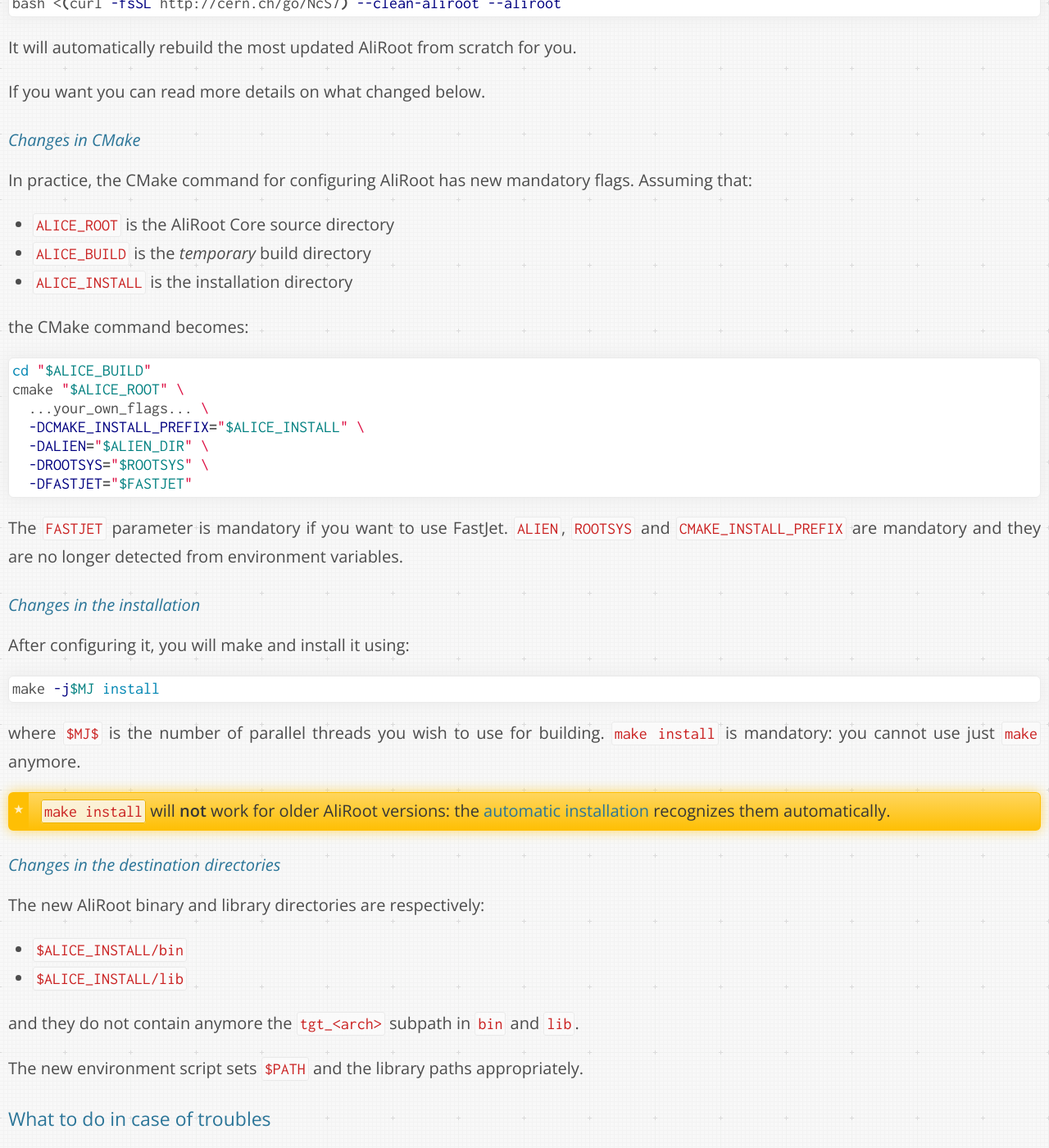
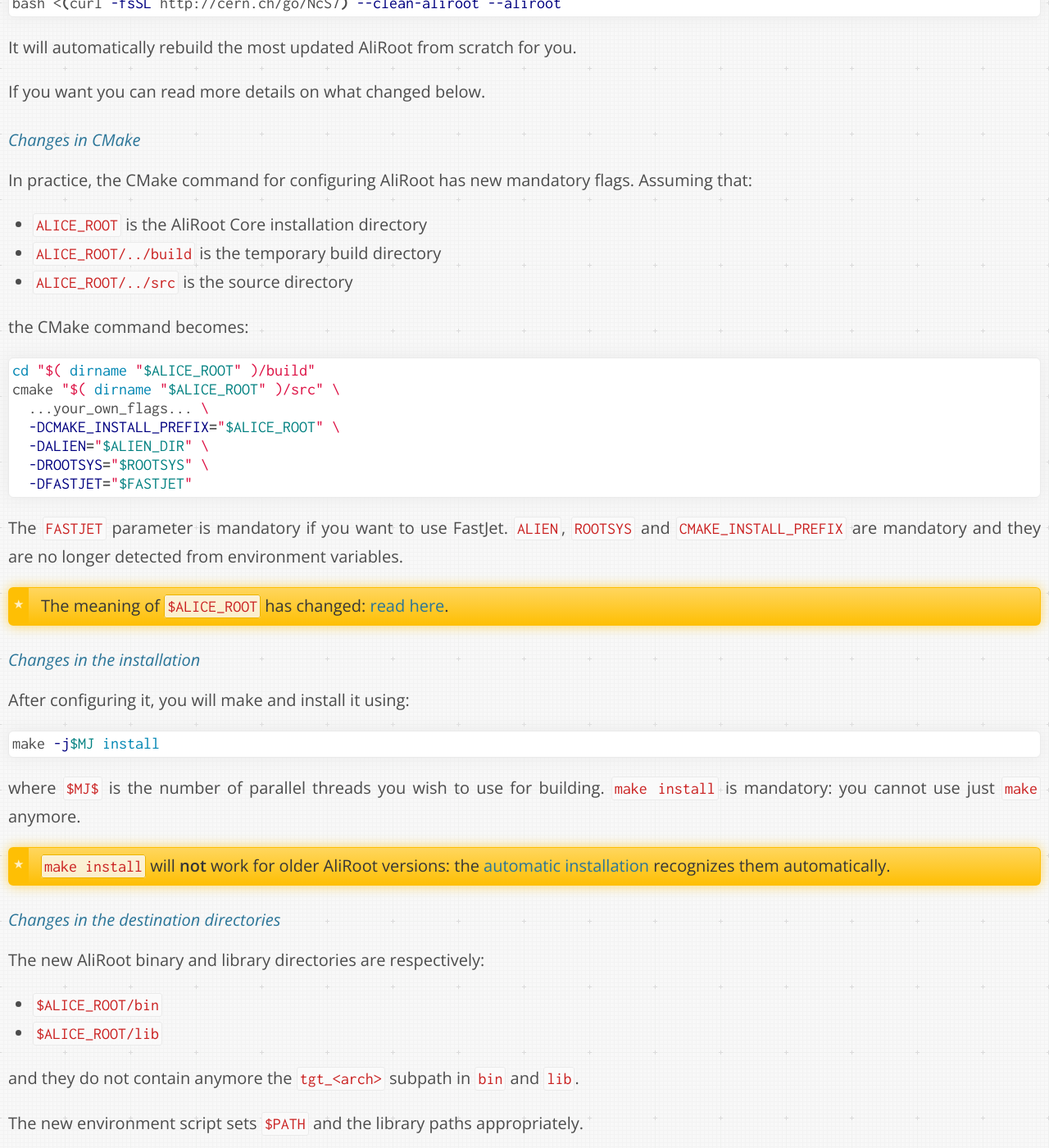
Before and after one commit to dberzano/dberzano.github.io, a Jekyll site: the page built from _posts/2014-12-15-aliroot-tuples-cmake.md, in a window 1280 px wide and 1400 px high, scrolled down 3517 px. Shown: the whole window at 82% size. Built offline with Jekyll 4.4.1, drawn with Linux system fonts in a browser that asks for light colours; Markdown is read by kramdown in place of the engine named in the settings.

Commit message:
Post: updated old post to new ALICE_ROOT meaning

````diff
--- a/_posts/2014-12-15-aliroot-tuples-cmake.md
+++ b/_posts/2014-12-15-aliroot-tuples-cmake.md
@@ -140,17 +140,17 @@
 In practice, the CMake command for configuring AliRoot has new mandatory flags.
 Assuming that:
 
-* `ALICE_ROOT` is the AliRoot Core source directory
-* `ALICE_BUILD` is the *temporary* build directory
-* `ALICE_INSTALL` is the installation directory
+* `ALICE_ROOT` is the AliRoot Core **installation directory**
+* `ALICE_ROOT/../build` is the temporary **build directory**
+* `ALICE_ROOT/../src` is the **source directory**
 
 the CMake command becomes:
 
 ```bash
-cd "$ALICE_BUILD"
-cmake "$ALICE_ROOT" \
+cd "$( dirname "$ALICE_ROOT" )/build"
+cmake "$( dirname "$ALICE_ROOT" )/src" \
   ...your_own_flags... \
-  -DCMAKE_INSTALL_PREFIX="$ALICE_INSTALL" \
+  -DCMAKE_INSTALL_PREFIX="$ALICE_ROOT" \
   -DALIEN="$ALIEN_DIR" \
   -DROOTSYS="$ROOTSYS" \
   -DFASTJET="$FASTJET"
@@ -159,6 +159,9 @@
 The `FASTJET` parameter is mandatory if you want to use FastJet. `ALIEN`,
 `ROOTSYS` and `CMAKE_INSTALL_PREFIX` are mandatory and they are no longer
 detected from environment variables.
+
+> The meaning of `$ALICE_ROOT` has changed:
+> [read here](/2014/12/16/alice-root-var).
 
 
 #### Changes in the installation
@@ -181,8 +184,8 @@
 
 The new AliRoot binary and library directories are respectively:
 
-* `$ALICE_INSTALL/bin`
-* `$ALICE_INSTALL/lib`
+* `$ALICE_ROOT/bin`
+* `$ALICE_ROOT/lib`
 
 and they do not contain anymore the `tgt_<arch>` subpath in `bin` and `lib`.
 
````
